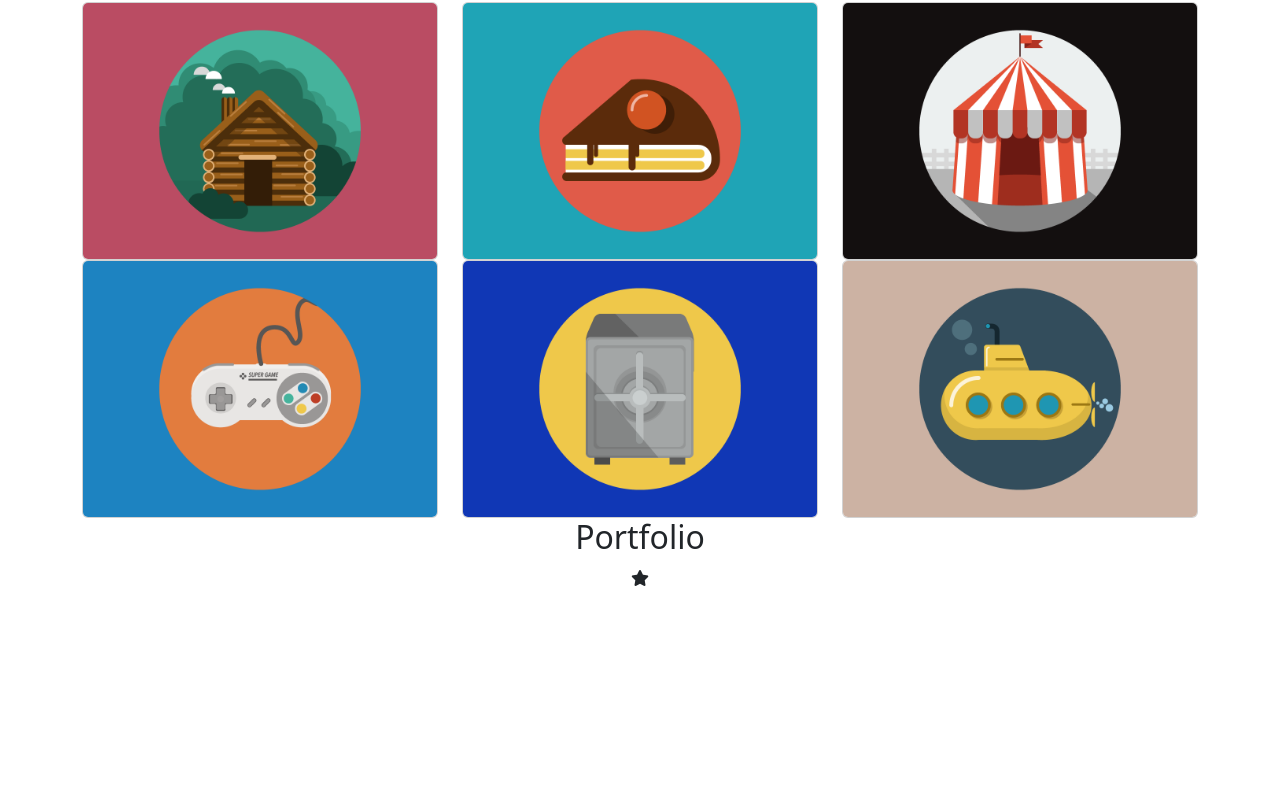
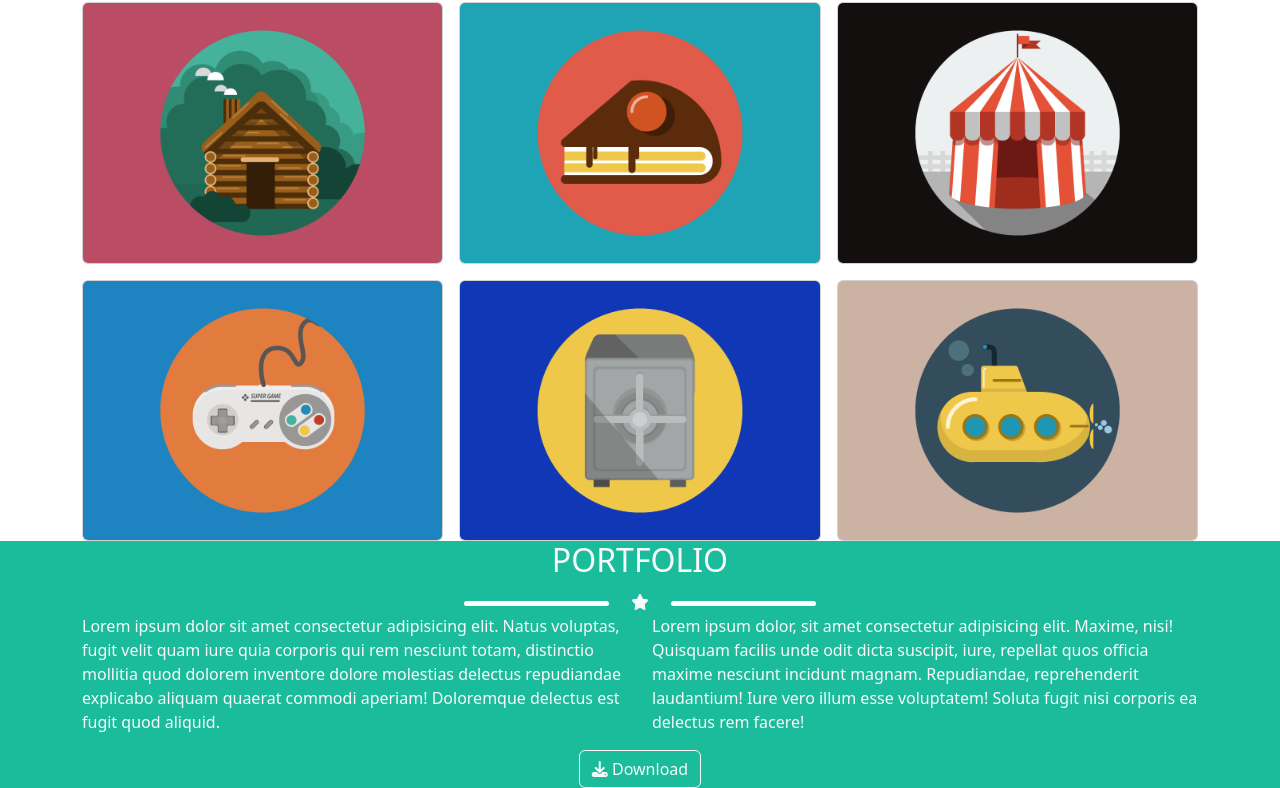
Before and after one commit to w3bd3v3lop3rNico/html-css-bootstrap-freelancer, a plain HTML site: page index.html in a window 1280 px wide. Shown: the part 501-1289 px from the top of the page. Before the commit the page ends 1091 px from the top, so only its background shows below. Drawn offline with nearby package versions, Linux system fonts and the light colour scheme.

Commit message:
About html and bootstrap

```diff
--- a/css/style.css
+++ b/css/style.css
@@ -29,6 +29,10 @@ a {
 }
 
 .hero {
+    background-color: var(--aquamarine);
+}
+
+.about {
     background-color: var(--aquamarine);
 }
 
@@ -80,6 +84,30 @@ a {
     background-color: var(--dark-gray);
     }
 
+.about .star-icon::before {
+    content: "";
+    position: absolute;
+    display: inline;
+    height: 5px;
+    width: 145px;
+    border-radius: 999px;
+    top: 10px;
+    right: 40px;
+    background-color: var(--light);
+}
+
+.about .star-icon::after {
+    content: "";
+    position: absolute;
+    display: inline;
+    height: 5px;
+    width: 145px;
+    border-radius: 999px;
+    top: 10px;
+    left: 40px;
+    background-color: var(--light);
+}
+
 
 
 
--- a/index.html
+++ b/index.html
@@ -55,7 +55,7 @@
                     <div class="col-12 "><h2>Portfolio</h2></div>
                     <div class="col-12"><span class="align-middle position-relative star-icon"><i class="fa-solid fa-star"></i></span></div>
                 </div>
-                <div class="row">
+                <div class="row g-3">
                     <div class="col-sm-12 col-md-6 col-lg-4">
                         <div class="card">
                             <div>
@@ -101,13 +101,21 @@
                 </div>
             </div>
         </section>
-        <section class="about">
-            <div class=" container-sm container-lg container-xlg">
+        <section class="about text-light">
+            <div class=" container-sm container-md container-xlg">
                 <div class="row text-center">
-                    <div class="col-12 "><h2>Portfolio</h2></div>
+                    <div class="col-12 text-uppercase"><h2>Portfolio</h2></div>
                     <div class="col-12"><span class="align-middle position-relative star-icon"><i class="fa-solid fa-star"></i></span></div>
                 </div>
-
+                <div class="row justify-content-center">
+                    <div class="col-lg-6">
+                        <p>Lorem ipsum dolor sit amet consectetur adipisicing elit. Natus voluptas, fugit velit quam iure quia corporis qui rem nesciunt totam, distinctio mollitia quod dolorem inventore dolore molestias delectus repudiandae explicabo aliquam quaerat commodi aperiam! Doloremque delectus est fugit quod aliquid.</p>
+                    </div>
+                    <div class="col-lg-6">
+                        <p>Lorem ipsum dolor, sit amet consectetur adipisicing elit. Maxime, nisi! Quisquam facilis unde odit dicta suscipit, iure, repellat quos officia maxime nesciunt incidunt magnam. Repudiandae, reprehenderit laudantium! Iure vero illum esse voluptatem! Soluta fugit nisi corporis ea delectus rem facere!</p>
+                    </div>
+                    <div class="col-auto"> <button type="button" class="btn btn-outline-light"><i class="fa-solid fa-download"></i> Download</button></div>
+                </div>
             </div>
         </section>
 
```
